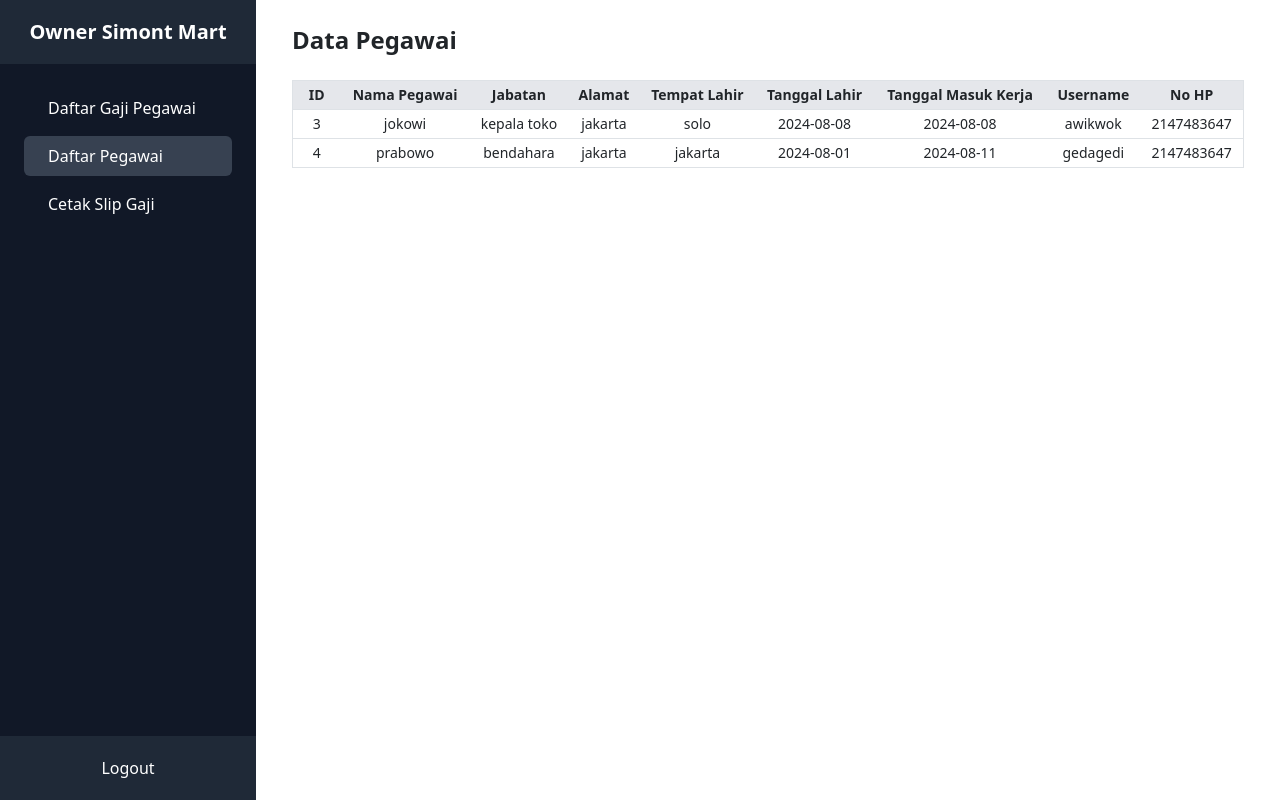
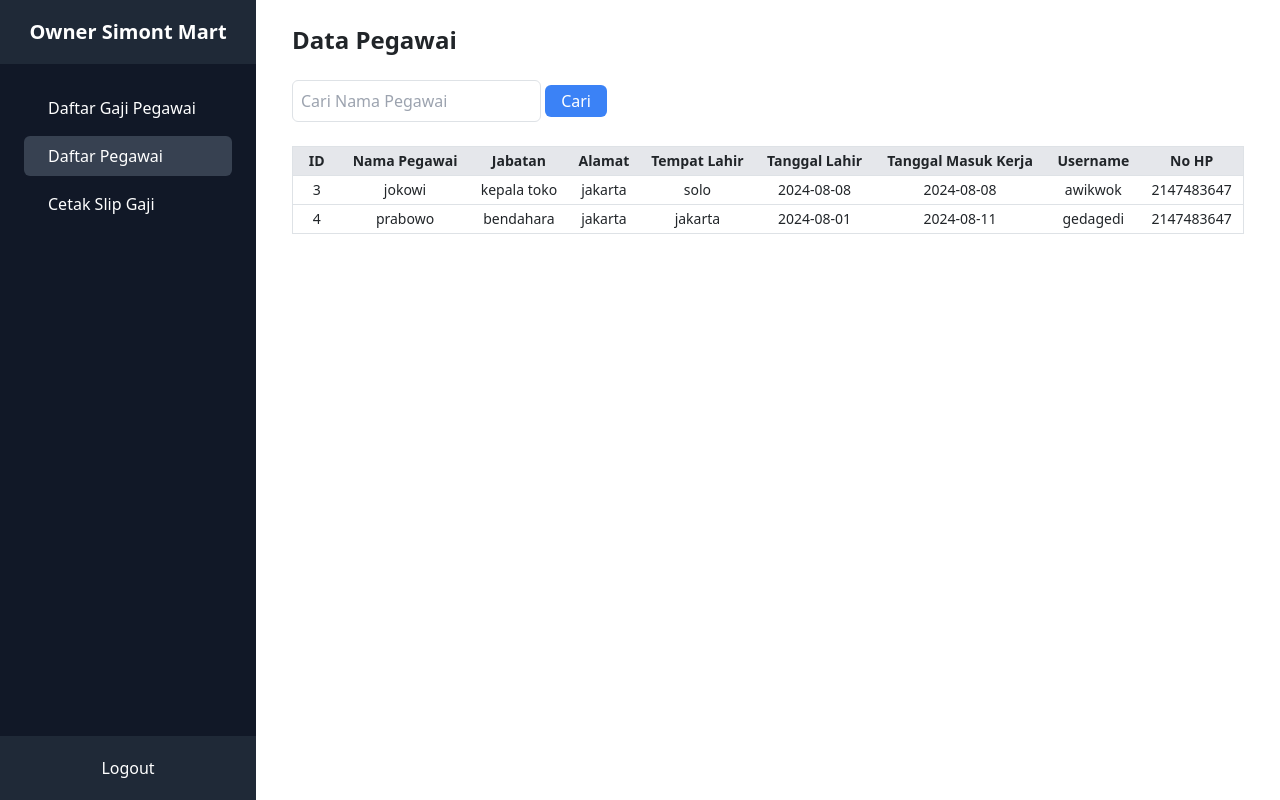
Before and after one commit to Tenshi-X/simont_mart, a PHP site: page /pemilik/data_pegawai.php in a window 1280 px wide. Run offline with PHP 8.4, Linux system fonts and the light colour scheme; data comes from the database, SQL or seed files in the repository; some libraries are stand-ins or nearby versions.

Commit message:
add search

```diff
--- a/pemilik/data_pegawai.php
+++ b/pemilik/data_pegawai.php
@@ -13,11 +13,17 @@ if (isset($_GET['delete_id'])) {
     }
 }
 
-// Query untuk mendapatkan data pegawai
+$search = isset($_GET['search']) ? $_GET['search'] : '';
 $sql = "SELECT p.id_pegawai, p.nama_pegawai, j.nama_jabatan, p.alamat, p.tempat_lahir, p.tanggal_lahir, p.tgl_masuk_kerja, p.username, p.no_hp
         FROM Pegawai p
         JOIN Jabatan j ON p.id_jabatan = j.id_jabatan";
+
+if ($search) {
+    $sql .= " WHERE p.nama_pegawai LIKE '%$search%'";
+}
+
 $result = $conn->query($sql);
+
 ?>
 
 <div class="flex flex-col lg:flex-row">
@@ -27,6 +33,11 @@ $result = $conn->query($sql);
     </div>
     <div class="container mx-4  lg:w-4/5 py-4">
         <h2 class="text-2xl font-semibold mb-4">Data Pegawai</h2>
+        <form method="GET" class="mb-4">
+             <input type="text" name="search" placeholder="Cari Nama Pegawai" class="border p-2 rounded" value="<?php echo isset($_GET['search']) ? htmlspecialchars($_GET['search']) : ''; ?>">
+             <button type="submit" class="bg-blue-500 text-white px-3 py-1 rounded hover:bg-blue-600">Cari</button>
+        </form>
+
         <div class="overflow-x-auto">
             <table class="min-w-full bg-white border border-gray-300">
                 <thead class="bg-gray-200 text-sm">
```
